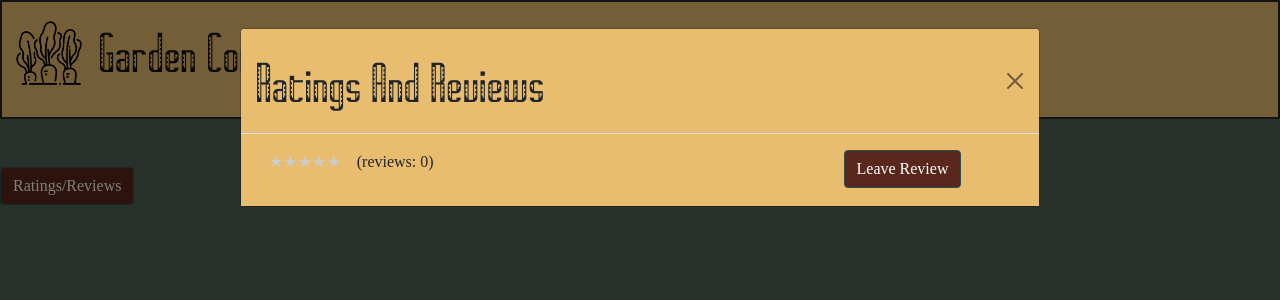
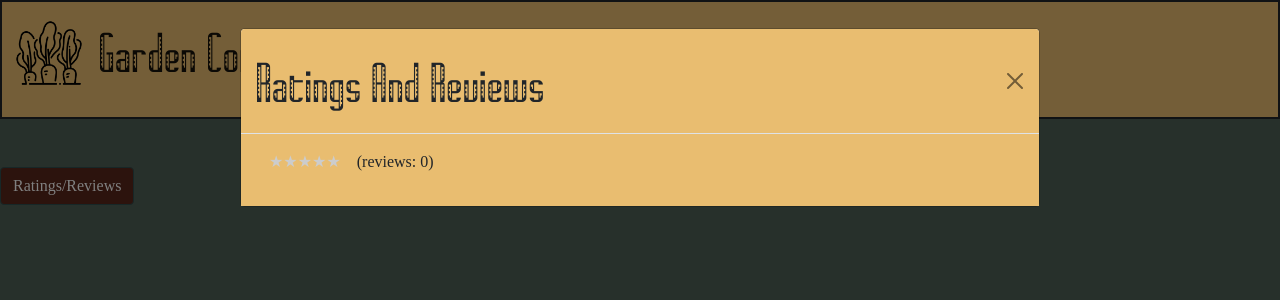
Before and after one commit to garden-connect/garden-connect, a React (Create React App) app in the folder frontend/: page /rating in a window 1280 px wide. Both pictures are taken after a click on the button "Ratings/Reviews". Shown: the top 300 px of the page. Built offline with nearby package versions, Linux system fonts and the light colour scheme.

Commit message:
added the ability to see your own reviews

```diff
--- a/frontend/src/ui/Profile.js
+++ b/frontend/src/ui/Profile.js
@@ -81,16 +81,18 @@ export const Profile = ({match}) => {
                         <Col xs={3}>
                             <Stack gap={1}>
                                 {profile && <ConversationProfile match={profile}/>}
+                                {profile && <Rating match={profile}/>}
                              {/*(When viewing other profiles, it will be a Leave Review Button)*/}
                             {(auth !== null && auth.profileId === match.params.profileId && (
                                 <>
                                     <Button onClick={() => showEditHideButton()}>{showEditButton ? "Edit Profile" : "Done Editing"}</Button>
                                 </>
-                            )) || (
-                                <>
-                                    {/*<Button href={`/rating/${match.params.profileId}`}>Ratings/Reviews</Button>{}*/}
-                                    {profile && <Rating match={profile}/>}
-                                </>
+                            )
+                            // ) || (
+                            //     <>
+                            //         {/*<Button href={`/rating/${match.params.profileId}`}>Ratings/Reviews</Button>{}*/}
+                            //         {profile && <Rating match={profile}/>}
+                            //     </>
                             )}
                             </Stack>
                         </Col>
--- a/frontend/src/ui/Rating.js
+++ b/frontend/src/ui/Rating.js
@@ -10,6 +10,7 @@ import {ReviewForm} from "./shared/components/review/ReviewForm";
 export const Rating = ({match}) => {
     const [modalShow, setModalShow] = useState(false);
     const [showForm, setShowForm] = useState(false)
+    const auth = useSelector(state => state.auth ? state.auth : null);
     const profile = useSelector(state => (state.profiles ? state.profiles.filter(profile => profile.profileId === match.profileId)[0] : null));
     const ratings = useSelector(state => (state.ratings ? state.ratings.filter(rating => rating.ratingReviewedProfileId === match.profileId) : []));
     // console.log("rating: " + ratings)
@@ -49,7 +50,12 @@ export const Rating = ({match}) => {
                                 </Col>
                                 {/*Leave Review Button*/}
                                 <Col xs={3}>
-                                    <Button onClick={() => setShowForm(true)}>Leave Review</Button>
+                                    {(auth !== null && auth.profileId !== match.profileId && (
+                                        <>
+                                            <Button onClick={() => setShowForm(!showForm)}>{showForm ? "Done" : "Leave Review" }</Button>
+                                        </>
+                                    ))}
+
                                     {/*Won't be visible when viewing your own Reviews. Pressing button opens 5 empty stars, a input text box, and a submit button*/}
                                 </Col>
                             </Row>
```
